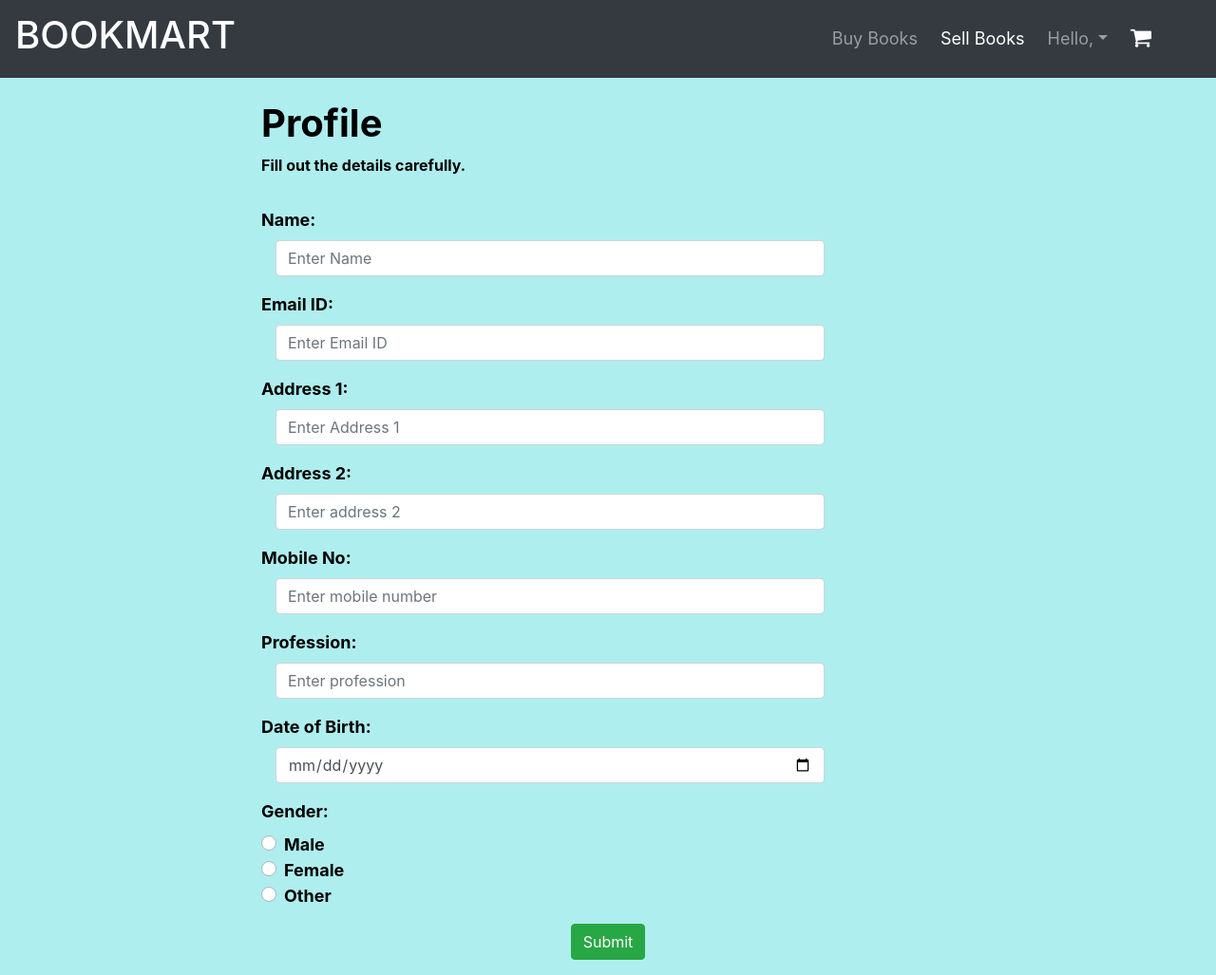
After one commit to snehageorge25/Mini-Project, a Flask app: page /edit_profile in a window 1280 px wide. The commit adds this page. Shown: the whole page at 95% size. Run offline with Flask 2, Linux system fonts and the light colour scheme; some libraries are stand-ins or nearby versions.

Commit message:
Added edit_profile in my profile

```diff
--- a/app.py
+++ b/app.py
@@ -18,5 +18,9 @@ def admin_login():
 def sell_books():
     return render_template('sellbooks.html')
 
+@app.route('/edit_profile')
+def edit_profile():
+    return render_template('edit_profile.html')
+
 if __name__ == '__main__':
    app.run(debug=True)
--- a/templates/base.html
+++ b/templates/base.html
@@ -55,7 +55,7 @@
                   >Hello,</a
                 >
                 <div class="dropdown-menu">
-                  <a class="dropdown-item" href="#">My Profile</a>
+                  <a class="dropdown-item" href="/edit_profile">My Profile</a>
                   <a class="dropdown-item" href="#">My Orders</a>
                   <a class="dropdown-item" href="#">Books Sold/To Sell</a>
                   <a class="dropdown-item" href="#">Give Feedback</a>
--- /dev/null
+++ b/templates/edit_profile.html
@@ -0,0 +1,156 @@
+{% extends "base.html" %}
+{% block title %} Sell Books {% endblock %}
+{% block body %}
+<br>
+    <div class="container">
+      <div class="row">
+        <div class="Sform col-sm-10 col-md-10 col-lg-8 m-auto">
+          <h1>Profile</h1>
+          <p>Fill out the details carefully.</p>
+          <form class="form-horizontal" action="/action_page.php">
+            <div class="form-group-1">
+              <label class="control-label col-xs-2" for="Name"
+                >Name:</label
+              >
+              <div class="col-sm-10">
+                <input
+                  type="text"
+                  class="form-control"
+                  id="Name"
+                  required
+                  placeholder="Enter Name"
+                  name="Name"
+                />
+              </div>
+            </div>
+
+            <div class="form-group-1">
+              <label class="control-label col-xs-2" for="email"
+                >Email ID:</label
+              >
+              <div class="col-sm-10">
+                <input
+                  type="text"
+                  class="form-control"
+                  id="email"
+                  required
+                  placeholder="Enter Email ID"
+                  name="email"
+                />
+              </div>
+            </div>
+
+            <div class="form-group-1">
+              <label for="address1">Address 1:</label>
+              <div class="col-sm-10">
+                <input
+                  type="text"
+                  class="form-control"
+                  id="address1"
+                  placeholder="Enter Address 1"
+                  name="address1"
+                />
+              </div>
+            </div>
+
+            <div class="form-group-1">
+              <label class="control-label col-xs-2" for="address2"
+                >Address 2:</label
+              >
+              <div class="col-sm-10">
+                <input
+                  type="number"
+                  min="0"
+                  max="10000"
+                  class="form-control"
+                  id="address2"
+                  placeholder="Enter address 2"
+                  name="address2"
+                />
+              </div>
+            </div>
+
+            <div class="form-group-1">
+              <label class="control-label col-xs-2" for="mobileno"
+                >Mobile No:</label
+              >
+              <div class="col-sm-10">
+                <input
+                  type="number"
+                  min="0"
+                  max="10000"
+                  class="form-control"
+                  id="mobileno"
+                  required
+                  placeholder="Enter mobile number"
+                  name="mobileno"
+                />
+              </div>
+            </div>
+
+            <div class="form-group-1">
+                <label class="control-label col-xs-2" for="profession"
+                  >Profession:</label
+                >
+                <div class="col-sm-10">
+                  <input
+                    type="number"
+                    min="0"
+                    max="10000"
+                    class="form-control"
+                    id="profession"
+                    required
+                    placeholder="Enter profession"
+                    name="profession"
+                  />
+                </div>
+              </div>
+
+              <div class="form-group-1">
+                <label class="control-label col-xs-2" for="dateofbirth"
+                  >Date of Birth:</label
+                >
+                <div class="col-sm-10">
+                  <input
+                    type="date"
+                    min="0"
+                    max="10000"
+                    class="form-control"
+                    id="dateofbirth"
+                    required
+                    placeholder="Enter date of birth"
+                    name="dateofbirth"
+                  />
+                </div>
+              </div>
+
+              <div class="form-group-1">
+                <label class="control-label col-xs-2" for="gender"
+                  >Gender:</label
+                >
+
+              <div class="custom-control custom-radio">
+                <input type="radio" id="male" name="genderRadio" class="custom-control-input">
+                <label class="custom-control-label" for="male">Male</label>
+              </div>
+              <div class="custom-control custom-radio">
+                <input type="radio" id="female" name="genderRadio" class="custom-control-input">
+                <label class="custom-control-label" for="female">Female</label>
+              </div>
+              <div class="custom-control custom-radio">
+                <input type="radio" id="other" name="genderRadio" class="custom-control-input">
+                <label class="custom-control-label" for="other">Other</label>
+              </div>
+
+            </div>
+           <div class="text-center">
+            <button type="submit" class="btn btn-success m-3 ">
+              Submit
+            </button>
+            </div>
+          </form>
+        </div>
+      </div>
+    </div>
+
+    {% endblock %}
```
